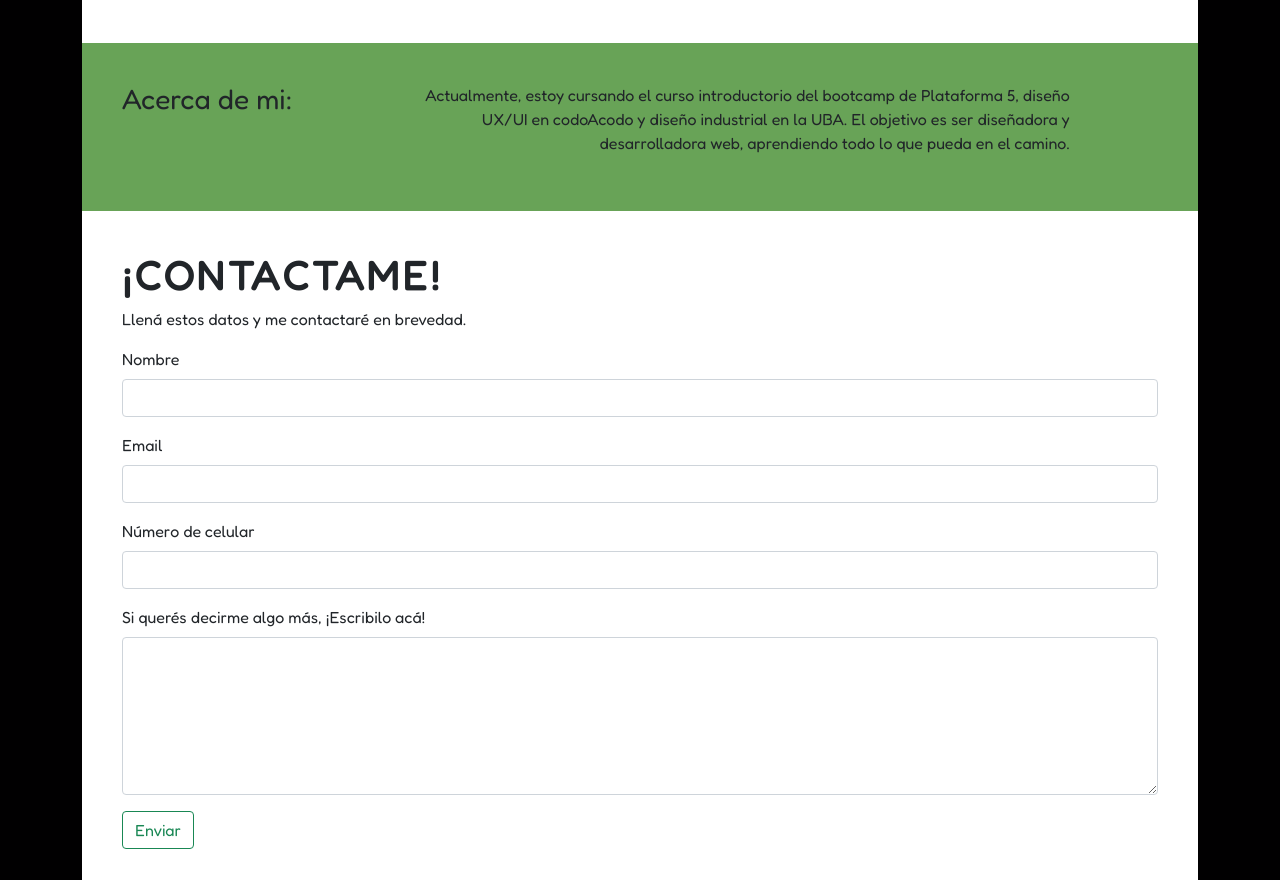
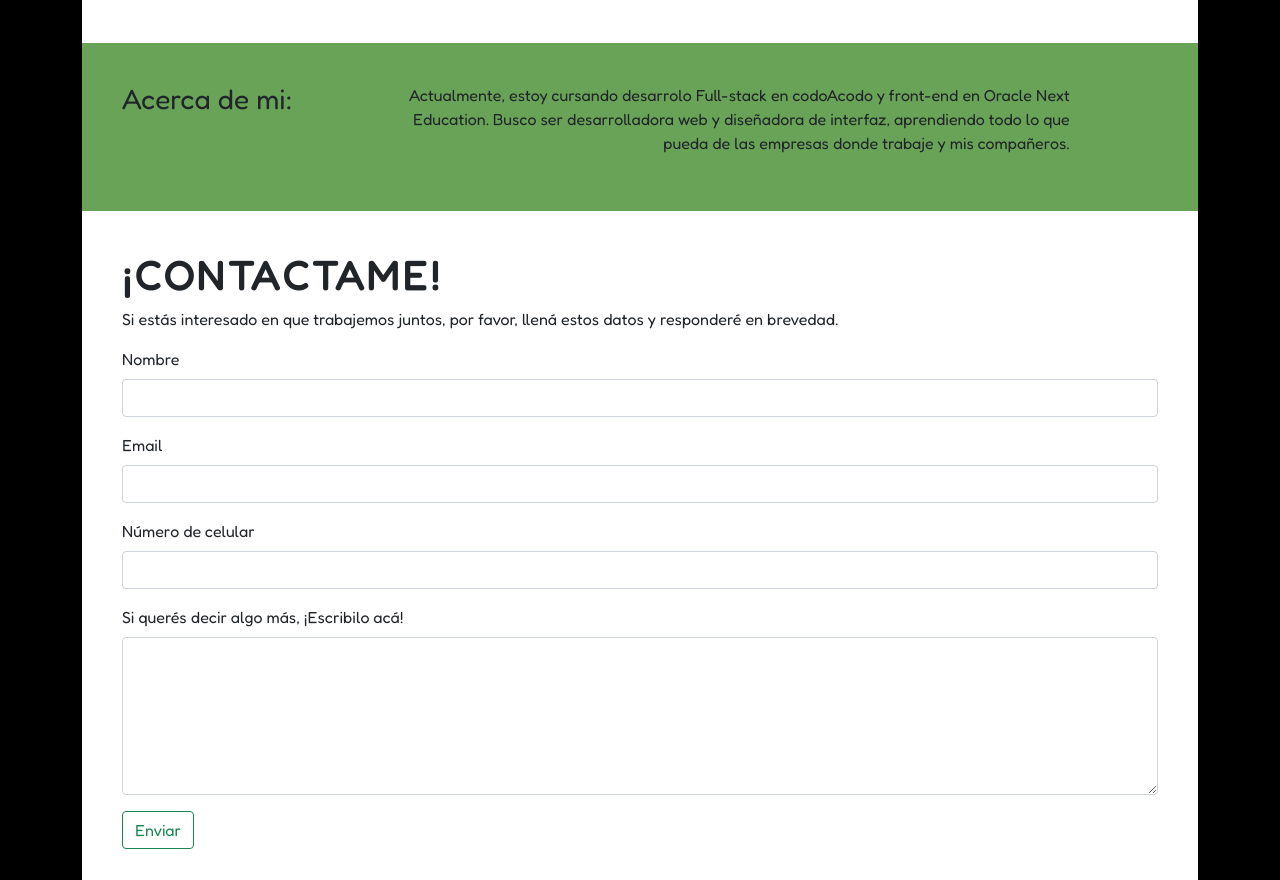
Before and after one commit to Iara-Pou/portfolio, a plain HTML site: page index.html in a window 1280 px wide. Shown: the part 1196-2076 px from the top of the page. Drawn offline with Linux system fonts and the light colour scheme.

Commit message:
Actualiza texto del portfolio

```diff
--- a/index.html
+++ b/index.html
@@ -73,13 +73,10 @@
       <div id="acercaDeMi" class="estilo1">
         <div class="row">
           <div class="col-3">
-            <h3>Acerca de mi: </h3>
+            <h3>Acerca de mi:</h3>
           </div>
           <div class="col-sm-8 col-lg-8">
-            <p id="textoIzquierda">Actualmente, estoy cursando el curso introductorio del bootcamp de Plataforma 5,
-              diseño
-              UX/UI en codoAcodo y diseño industrial en la UBA. El objetivo es ser diseñadora y desarrolladora web,
-              aprendiendo todo lo que pueda en el camino.
+            <p id="textoIzquierda">Actualmente, estoy cursando desarrolo Full-stack en codoAcodo y front-end en Oracle Next Education. Busco ser desarrolladora web y diseñadora de interfaz, aprendiendo todo lo que pueda de las empresas donde trabaje y mis compañeros.
             </p>
           </div>
         </div>
@@ -87,7 +84,7 @@
 
       <div id="contactoForm" class="estilo2">
         <h1>¡Contactame!</h1>
-        <p>Llená estos datos y me contactaré en brevedad.</p>
+        <p>Si estás interesado en que trabajemos juntos, por favor, llená estos datos y responderé en brevedad.</p>
         <form action="https://formspree.io/f/mwkyqyog" method="POST">
           <div class="mb-3">
             <label for="ingresarNombre" class="form-label">Nombre</label>
@@ -102,7 +99,7 @@
             <input type="number" name="celular" class="form-control" id="ingresarCel">
           </div>
           <div class="mb-3">
-            <label for="ingresaComentario" class="form-label">Si querés decirme algo más, ¡Escribilo acá!</label>
+            <label for="ingresaComentario" class="form-label">Si querés decir algo más, ¡Escribilo acá!</label>
             <textarea name="comentarios" id="ingresaComentario" cols="30" rows="6" class="form-control"
               aria-describedby="emailHelp"></textarea>
           </div>
```
